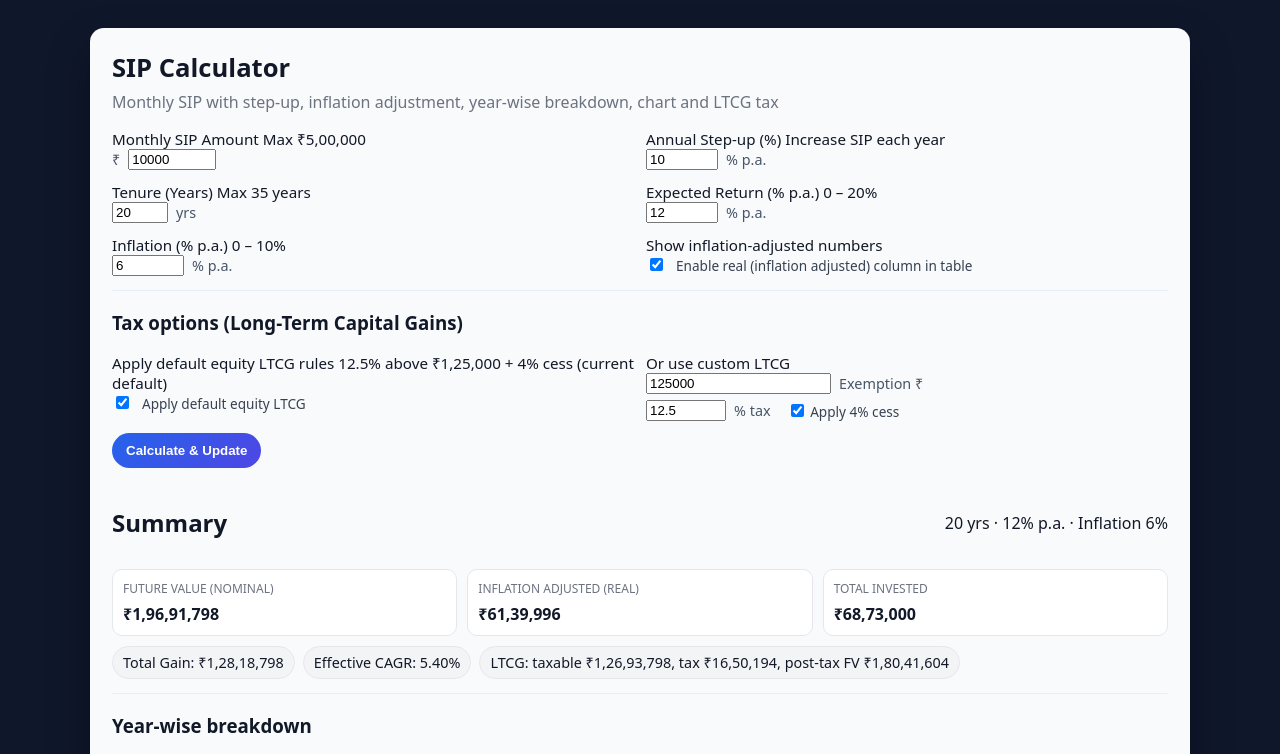
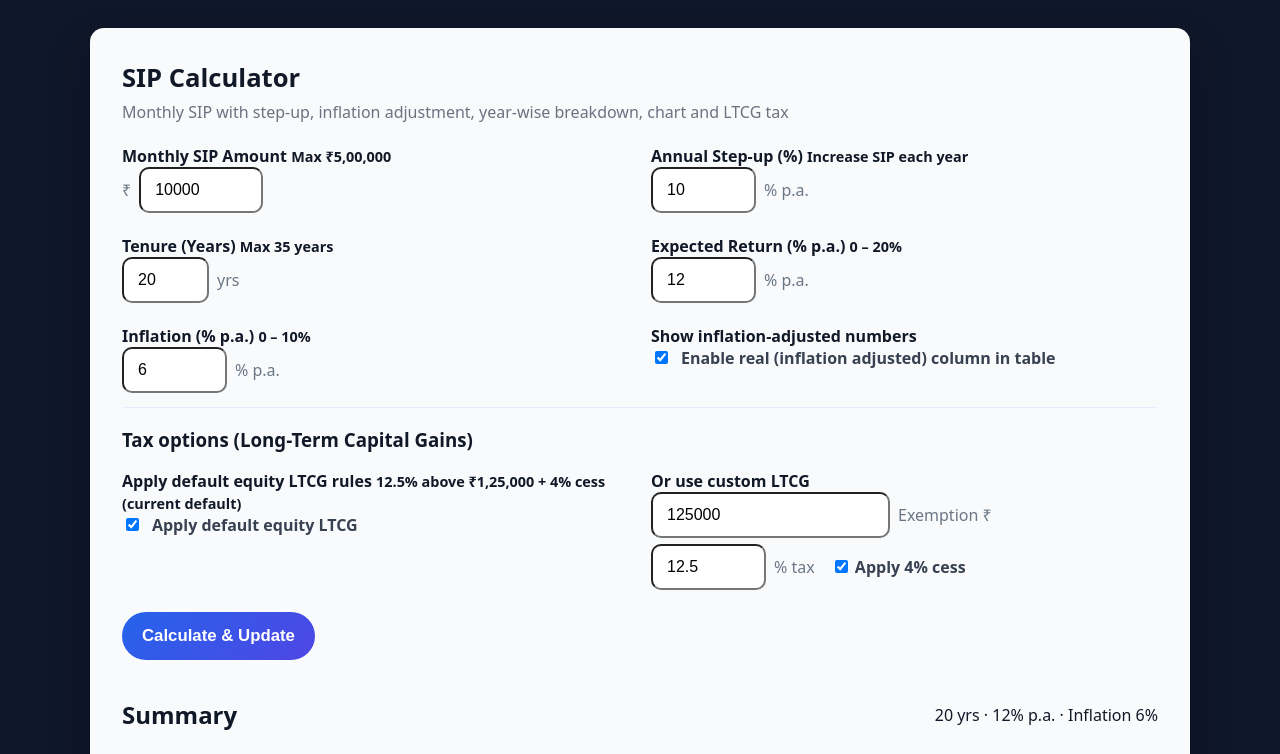
Before and after one commit to abhif22/sip-calculator, a plain HTML site: page index.html in a window 1280 px wide. Shown: the top 754 px of the page. Drawn offline with nearby package versions, Linux system fonts and the light colour scheme.

Commit message:
improving UI

```diff
--- a/styles.css
+++ b/styles.css
@@ -32,3 +32,56 @@ th,td{padding:8px 10px;border-bottom:1px solid #eef2f7;text-align:left;font-size
 th{background:#f8fafc;font-size:0.85rem;color:#475569}
 small.note{color:#6b7280}
 .canvas-wrapper{background:white;padding:10px;border-radius:8px}
+/* ------------------------------ */
+/* restore original large UI look */
+/* ------------------------------ */
+
+/* Larger grid spacing */
+.grid-2 {
+  grid-template-columns: repeat(2, 1fr);
+  gap: 22px;
+}
+
+/* Bigger card padding */
+.card {
+  padding: 32px;
+}
+
+/* Bigger subtitle */
+.subtitle {
+  font-size: 1rem;
+  margin-bottom: 22px;
+}
+
+/* Larger labels */
+.field label {
+  font-size: 1rem;
+  font-weight: 600;
+}
+label .helper {
+  font-size: 0.9rem;
+}
+
+/* Inputs larger like before */
+input[type="number"],
+input[type="text"],
+input[type="range"] {
+  padding: 12px 14px !important;
+  font-size: 1rem !important;
+  border-radius: 10px !important;
+}
+
+/* Inline unit text larger */
+.inline-input .unit {
+  font-size: 1rem;
+  font-weight: 500;
+  opacity: 0.8;
+}
+
+/* Restore big button style */
+button {
+  font-size: 1.05rem !important;
+  padding: 14px 20px !important;
+  border-radius: 50px !important;
+  margin-top: 22px !important;
+}
```
